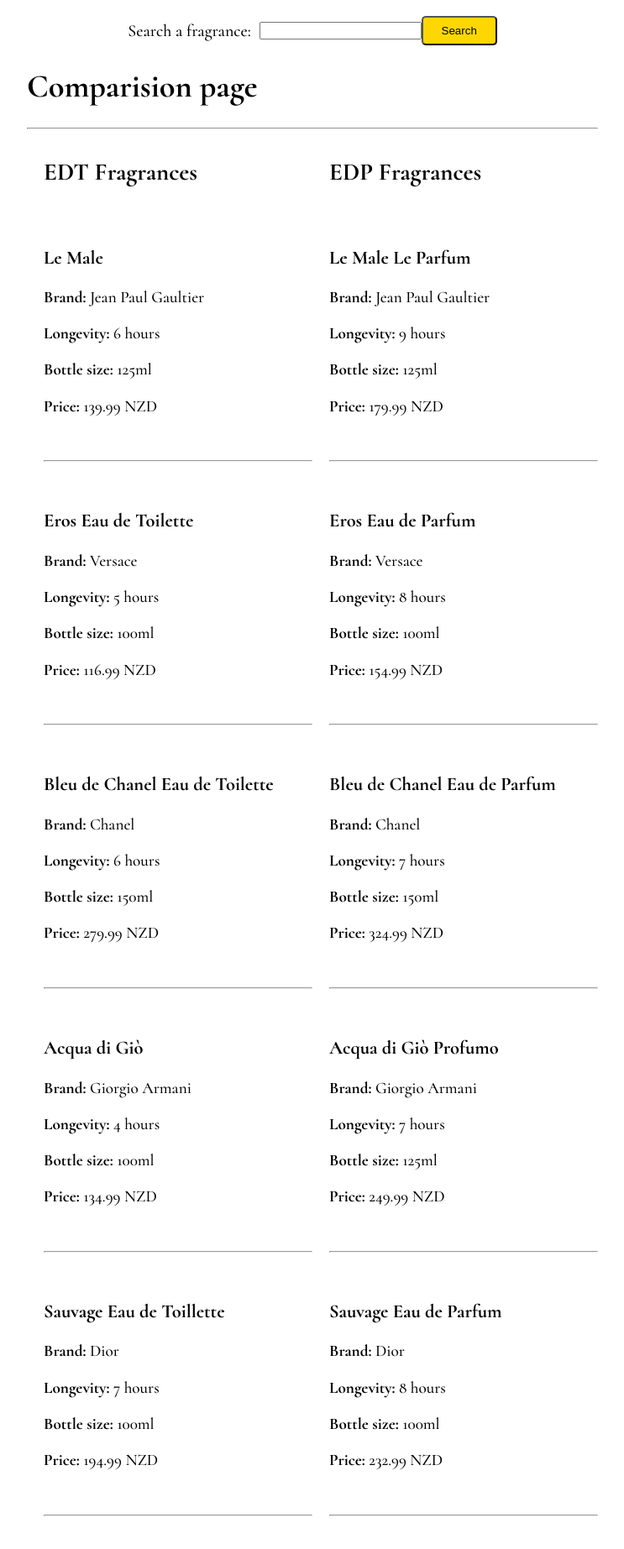
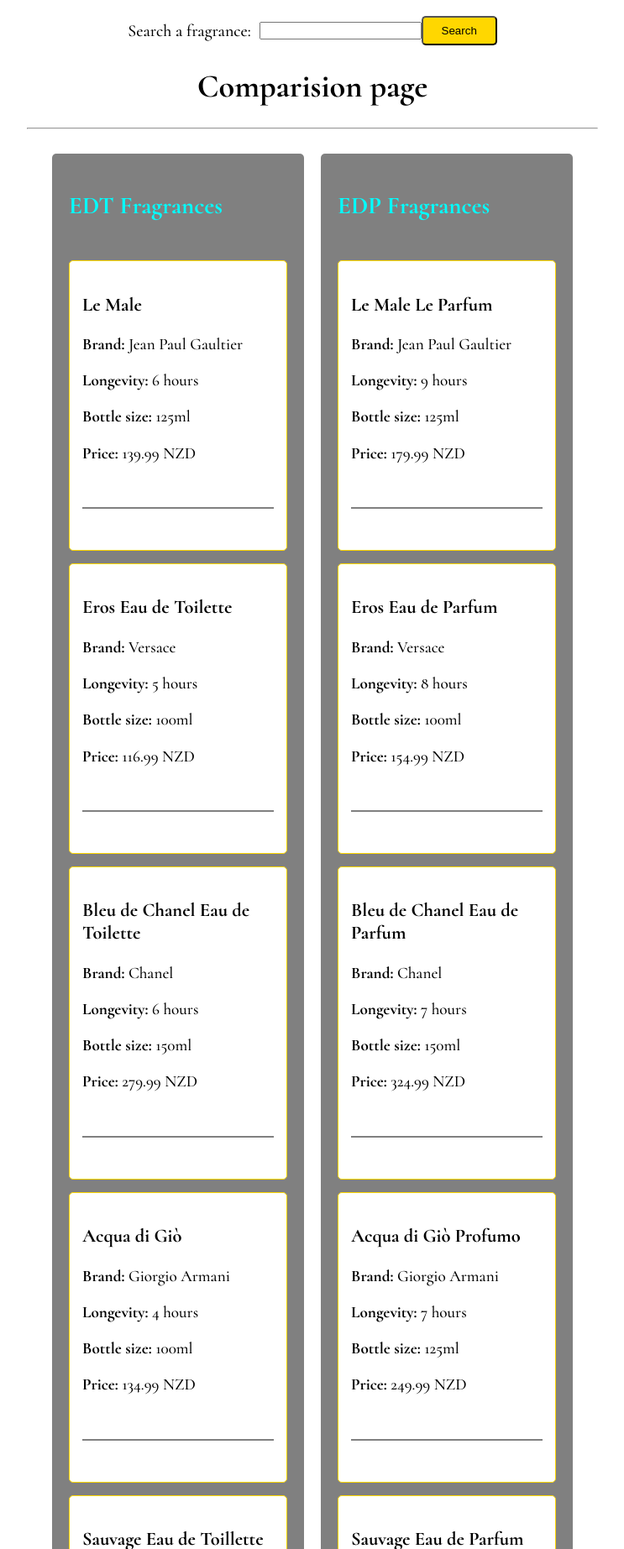
Before and after one commit to kos1070sc/fragrance, a Flask app: page /comparision in a window 1280 px wide. Shown: the part 243-2088 px from the top of the page at 84% size, without its empty margins (268-1011 px from the left). Run offline with Flask 3, Linux system fonts and the light colour scheme; data comes from the database, SQL or seed files in the repository; both versions use the stored data as it was after the commit.

Commit message:
code comments

```diff
--- a/routes.py
+++ b/routes.py
@@ -93,12 +93,11 @@ def bottle(id):
 # Route for comparision page
 @app.route("/comparision")
 def comparision():
-    # These 2 queries selects relevant info to compare the fragrances
+    # These 2 queries selects relevant info to compare the frgrances
     edt_query = '''SELECT bottle_name, brand_name, bottle_longevity,
         bottle_size, bottle_price, bottle_photo FROM Fragrance
         INNER JOIN Designer ON Fragrance.bottle_brand = Designer.brand_id
         WHERE bottle_concentration = 'EDT';'''
-
     edp_query = '''SELECT bottle_name, brand_name, bottle_longevity,
         bottle_size, bottle_price, bottle_photo FROM Fragrance
         INNER JOIN Designer ON Fragrance.bottle_brand = Designer.brand_id
@@ -151,41 +150,19 @@ def submit_review():
         connection = sqlite3.connect("fragrance.db")
         cur = connection.cursor()
         # This query inserts review into the database
+        # The table is expected to have columns: review_username,
+        # review_fid, and review_content
         cur.execute('''INSERT INTO Form (review_username, review_fid,
                     review_content) VALUES (?,?,?)''',
+                    # The values that is inserted are provided as a tuple
+                    # username is name of the user
+                    # fid is the fragrance id
+                    # review is the concent of the review
                     (username, fid, review,))
         connection.commit()
         connection.close()
         # Displays an success message on review_submit.html
         return render_template("review_submit.html")
-
-
-# Search route
-@app.route("/search", methods=["POST"])
-def search():
-    # make the search case insensitive
-    search = request.form["search_bar"].lower()
-    connection = sqlite3.connect("fragrance.db")
-    cur = connection.cursor()
-    # the user can search for the name, brand or concentration of the fragrance
-    cur.execute('''SELECT bottle_name, brand_name, bottle_concentration,
-                bottle_id FROM Fragrance INNER JOIN Designer ON
-                Fragrance.bottle_brand = Designer.brand_id WHERE
-                LOWER(bottle_name) LIKE ?
-                OR LOWER(bottle_concentration) LIKE ?
-                OR LOWER(brand_name) LIKE ?;''',
-                # return result even if there is only a partial input with
-                # LIKE operator
-                ('%' + search + '%', '%' + search + '%', '%' + search + '%',))
-    search_results = cur.fetchall()
-    connection.close()
-    # checks if the result are fasly values
-    if not search_results:
-        # displays error message if no results
-        return render_template("no_results.html")
-    else:
-        # displays search results
-        return render_template("search.html", search_results=search_results)
 
 
 # Route for EDT page
@@ -204,6 +181,39 @@ def edt():
     fragrance_concentration = fetch(concentration_query, function=1)
     return render_template("all_fragrances.html", fragrances=fragrance_result,
                            concentration=fragrance_concentration)
+
+
+# Search route
+@app.route("/search", methods=["POST"])
+def search():
+    # Retrive the search term from the user and converts it to lowercase
+    # This makes the search case insensitive
+    search = request.form["search_bar"].lower()
+    connection = sqlite3.connect("fragrance.db")
+    cur = connection.cursor()
+    # The SQL query allows user to search for fragrances by name,
+    # brand or concentration
+    # The LIKE operator is used for partial matches
+    # The query joins the Fragrance and Designer tables togther
+    cur.execute('''SELECT bottle_name, brand_name, bottle_concentration,
+                bottle_id FROM Fragrance INNER JOIN Designer ON
+                Fragrance.bottle_brand = Designer.brand_id WHERE
+                LOWER(bottle_name) LIKE ?
+                OR LOWER(bottle_concentration) LIKE ?
+                OR LOWER(brand_name) LIKE ?;''',
+                # The % signs are wildcards that allow for matches that contain
+                # the search term anywhere in the string
+                # For example, a search of 'male' will match with 'Le Male'
+                ('%' + search + '%', '%' + search + '%', '%' + search + '%',))
+    search_results = cur.fetchall()
+    connection.close()
+    # checks if the result are fasly values
+    if not search_results:
+        # displays error message if no results
+        return render_template("no_results.html")
+    else:
+        # displays search results
+        return render_template("search.html", search_results=search_results)
 
 
 # 404 page
--- a/static/style.css
+++ b/static/style.css
@@ -185,19 +185,57 @@ body{
 
 
 /* comparision.html */
-.comparision_container{
+.page_title {
+  text-align: center;
+}
+
+.comparision_container hr {
+  border-style: solid;
+  border-width: 1px;
+  border-color: grey;
+}
+
+.comparision_container {
   display: flex;
-  align-items: center;
+  padding: 20px;
+  background-color: white;
+  border-radius: 8px;
 }
 
 .edt_container{
   flex: 2;
-  padding-left: 20px;
+  padding: 20px;
+  background-color:grey;
+  border-radius: 5px;
+  margin: 0 10px;
+
+}
+.edp_container {
+  flex: 2;
+  padding: 20px;
+  background-color:grey;
+  border-radius: 5px;
+  margin: 0 10px;
 }
 
-.edp_container{
-  flex: 2;
-  padding-left: 20px;
+.individual_comparision {
+  border-width: 1px;
+  border-style: solid;
+  border-color: gold;
+  border-radius: 5px;
+  padding: 15px;
+  margin-bottom: 15px;
+  background-color: white;
+  color: black;
+}
+
+.edt_container h2{
+  color: cyan;
+}
+
+
+.edp_container h2{
+  color: cyan;
 }
 
 
--- a/templates/404.html
+++ b/templates/404.html
@@ -1,6 +1,4 @@
 {%extends 'layout.html'%}
-
-
 {%block content%}
 
 <div class = "oops_container">
@@ -15,9 +13,9 @@
     </div> <!-- pikachu -->
 </div> <!-- oops-container -->
 
-
 <div class="button-container">
     <a href="http://127.0.0.1:5000/" class="button">Go to Home  ></a>
 </div> <!-- button_container -->
 <br><br>
+
 {%endblock%}
--- a/templates/bottle_info.html
+++ b/templates/bottle_info.html
@@ -1,6 +1,5 @@
 
 {%extends 'layout.html'%}
-
 {%block content%}
 
     <div class = "bottle_info_container">
@@ -19,7 +18,6 @@
         </div> <!-- fragrance_img_container -->
     </div> <!-- bottle_info_container -->
 
-
     <br>
     <h3>Notes</h3>
     <ul>  <!-- An unordered list listing all the notes-->
@@ -28,5 +26,4 @@
         {% endfor %}
     </ul>
 
-
 {%endblock%}
--- a/templates/comparision.html
+++ b/templates/comparision.html
@@ -6,7 +6,6 @@
     Comparision page
 </h1>
 <hr>
-
 <div class = "comparision_container">
     <div class = "edt_container">
         <h2>EDT Fragrances</h2>
@@ -25,8 +24,6 @@
 
         {% endfor %}
     </div> <!-- edt_container -->
-
-
 
     <div class = "edp_container">
         <h2>EDP Fragrances</h2>
@@ -47,5 +44,4 @@
 </div> <!-- comparision_container -->
 <br><br>
 
-
 {%endblock%}
--- a/templates/layout.html
+++ b/templates/layout.html
@@ -1,7 +1,6 @@
 <!doctype html>
 
 <html>
-
 	<head>
 		<title> Compare EDT and EDP Fragrances</title>
 		<link rel = "stylesheet" href = "/static/style.css">
@@ -22,10 +21,9 @@
 				<a href = "http://127.0.0.1:5000/EDP">Eau de Parfum</a>
 				<a href = "http://127.0.0.1:5000/comparision">Comparision</a>
 				<a href="http://127.0.0.1:5000/form">Reviews</a>
-			</div>
+			</div> <!-- navbar -->
 			<!-- pages in navbar -->
 		</nav>
-
 
 			<!-- searchbar -->
 		<div>
@@ -36,11 +34,9 @@
 			</form>
 		</div>
 
-
 		<main class = "content">
 			{%block content%}{%endblock%}
 		</main> <!-- content -->
-
 
 		<!-- footer -->
 		<footer class = "footer">
@@ -56,8 +52,5 @@
 			<hr>
 			<p>© 2024 Compare-compare. All rights reserved. | Crafted with passion.</p>
 		</footer> <!-- footer -->
-
 	</body>
-
-
 </html>
--- a/templates/review_submit.html
+++ b/templates/review_submit.html
@@ -1,6 +1,5 @@
 {%extends "layout.html"%}
 {%block content%}
-
 
 <!-- success message for when the user submits their review -->
 <br><br>
--- a/templates/search.html
+++ b/templates/search.html
@@ -12,13 +12,10 @@
                 <p>Brand: {{ search_result[1] }}</p>
                 <p>Concentration: {{ search_result[2] }}</p>
             </div> <!-- search_result -->
-
                 <a href="http://127.0.0.1:5000/fragrance/{{ search_result[3] }}" class = "arrow">
                     <h1>➢</h1>
                 </a>
-
         </div> <!-- search_container -->
         <br><br>
     {% endfor %}
-
 {%endblock%}
```
Also changed, not shown: templates/all_fragrances.html (+0 -12 lines), templates/home.html (+0 -11 lines), templates/review.html (+6 -13 lines), fragrance.db.
